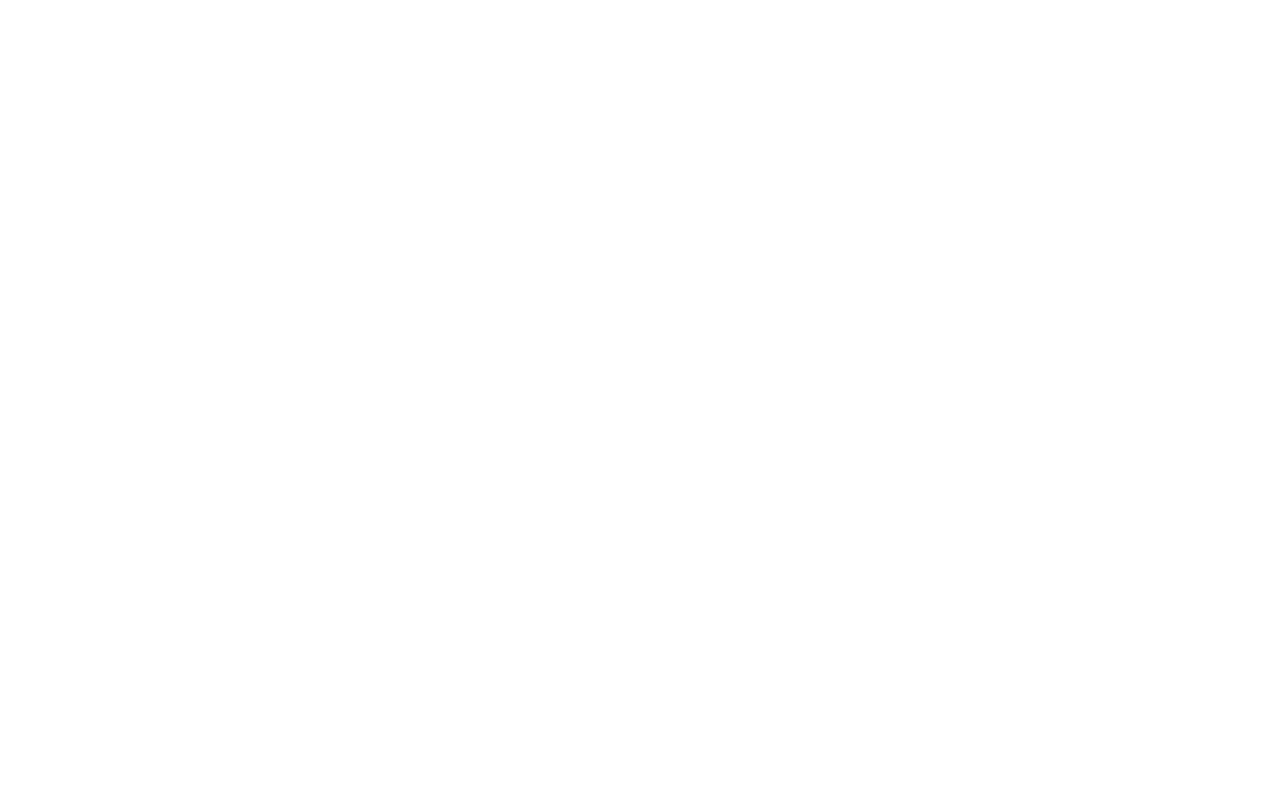
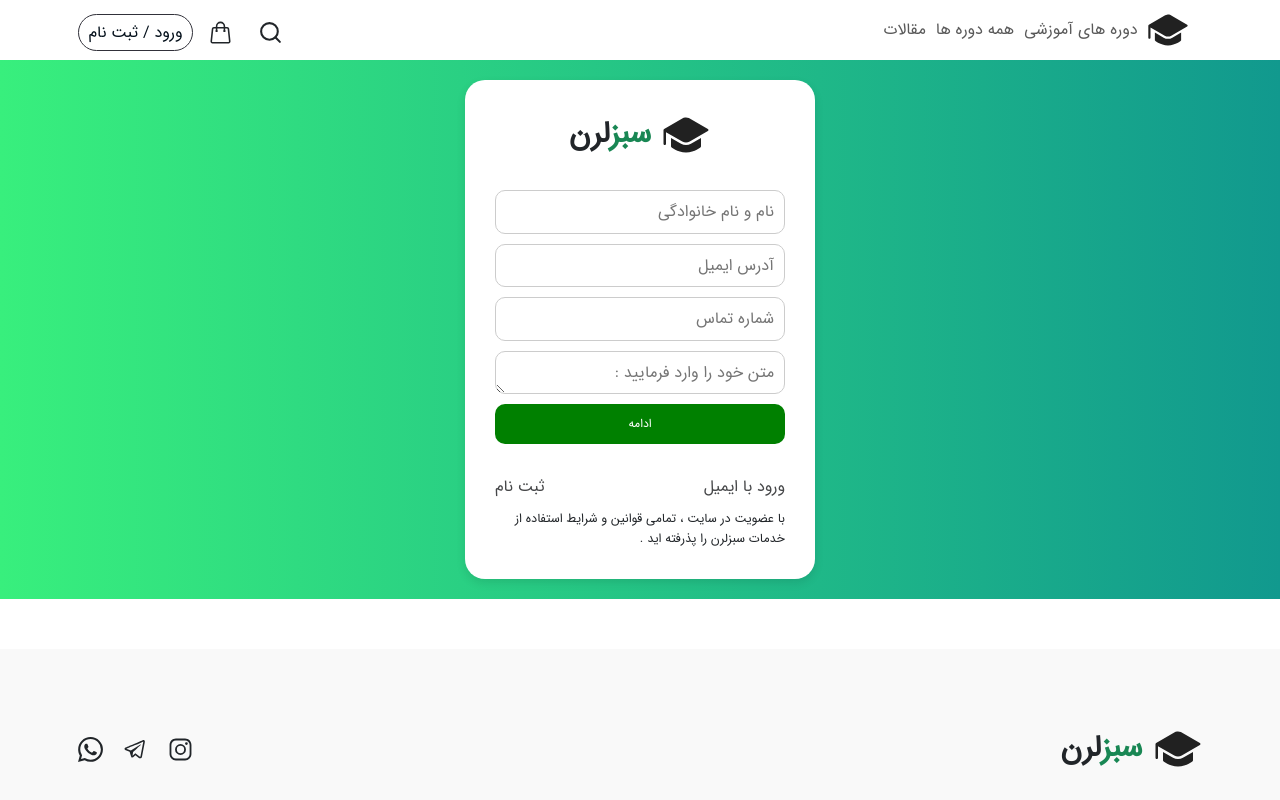
Before and after one commit to jalil-jj/MyProject, a React (Create React App) app: page /contact in a window 1280 px wide. Before the commit this address had no page. Shown: the top 800 px of the page. Built offline with nearby package versions, Linux system fonts and the light colour scheme.

Commit message:
Contact Page

```diff
--- /dev/null
+++ b/src/Pages/Contact/Contact.css
@@ -0,0 +1,75 @@
+.contact {
+    width: 100%;
+    display: flex;
+    align-items: center;
+    justify-content: center;
+    background: linear-gradient(to right, #38ef7d, #11998e);
+    padding: 2rem;
+}
+
+.input-wrapper {
+    padding: 3rem;
+    border-radius: 20px;
+    max-width: 350px;
+    width: 100%;
+    margin: 0 auto;
+    background-color: rgb(255, 255, 255);
+    box-shadow: 0px 4px 10px rgba(0, 0, 0, 0.1);
+}
+
+.contact input {
+    width: 100%;
+    margin-bottom: 1rem;
+    padding: 0.8rem 1rem;
+    border-radius: 10px;
+    border: 1px solid #ccc;
+    transition: all 0.3s ease-in-out;
+}
+
+.contact textarea {
+    width: 100%;
+    margin-bottom: 1rem;
+    padding: 0.8rem 1rem;
+    border-radius: 10px;
+    border: 1px solid #ccc;
+    transition: all 0.3s ease-in-out;
+}
+
+.contact input:focus {
+    border-color: green;
+    outline: none;
+    box-shadow: 0 0 5px rgba(0, 128, 0, 0.5);
+}
+
+.sign-btn {
+    width: 100%;
+    background-color: green;
+    font-size: 1.2rem;
+    color: white;
+    border: none;
+    padding: 1rem;
+    border-radius: 10px;
+    cursor: pointer;
+    transition: all 0.3s ease-in-out;
+}
+
+.sign-btn:hover {
+    background-color: darkgreen;
+}
+
+
+/* تنظیمات برای موبایل */
+@media (max-width: 480px) {
+    .input-wrapper {
+        padding: 2rem;
+        max-width: 90%;
+    }
+
+    input {
+        padding: 0.7rem;
+    }
+
+    .sign-btn {
+        font-size: 1rem;
+    }
+}
--- /dev/null
+++ b/src/Pages/Contact/Contact.js
@@ -0,0 +1,41 @@
+import React from 'react'
+import './Contact.css'
+import Footer from '../../Components/Footer/Footer'
+import Topbar from '../../Components/Topbat/Topbar'
+
+export default function Contact() {
+    return (
+        <>
+            <Topbar />
+            <div className='contact'>
+                <div className='container'>
+                    <div className='input-wrapper'>
+                        <div className='d-flex align-items-center justify-content-center gap-3 mb-5'>
+                            <img src="./hat-graduation-svgrepo-com.svg" className='logo' alt="logo" />
+                            <h1 className='footer-title'><span className='text-success'>سبز</span>لرن</h1>
+                        </div>
+                        <form className='d-flex flex-column justify-content-center align-items-center'>
+                            <input type="text" placeholder='نام و نام خانوادگی' />
+                            <input type="password" placeholder='آدرس ایمیل' />
+                            <input type="password" placeholder='شماره تماس' />
+                            <textarea className='mb-3' cols="30" rows="1" placeholder='متن خود را وارد فرمایید :'></textarea>
+                            <button className='sign-btn'>ادامه</button>
+                            <div className='d-flex align-items-center justify-content-between w-100 mt-5'>
+                                <div>
+                                    <a href="#">ورود با ایمیل</a>
+                                </div>
+                                <div>
+                                    <a href="#">ثبت نام</a>
+                                </div>
+                            </div>
+                            <div className='mt-3 '>
+                                <p className='fs-5 rule-text'>با عضویت در سایت ، تمامی قوانین و شرایط استفاده از خدمات سبزلرن را پذرفته اید . </p>
+                            </div>
+                        </form>
+                    </div>
+                </div>
+            </div>
+            <Footer />
+        </>
+    )
+}
--- a/src/routes.js
+++ b/src/routes.js
@@ -3,6 +3,7 @@
 import Signin from "./Pages/Signin/Signin";
 import CourseInfo from './Pages/CourseInfo/CourseInfo'
 import ArticleInfo from "./Pages/ArticleInfo/ArticleInfo";
+import Contact from './Pages/Contact/Contact'
 
 
 
@@ -12,7 +13,8 @@
     {path:'login' , element : <Login/>},
     {path:'signin' , element : <Signin/>},
     {path:'course-info' , element : <CourseInfo/>},
-    {path:'article-info' , element : <ArticleInfo/>}
+    {path:'article-info' , element : <ArticleInfo/>},
+    {path:'contact' , element : <Contact/>}
 ]
 
 
```
